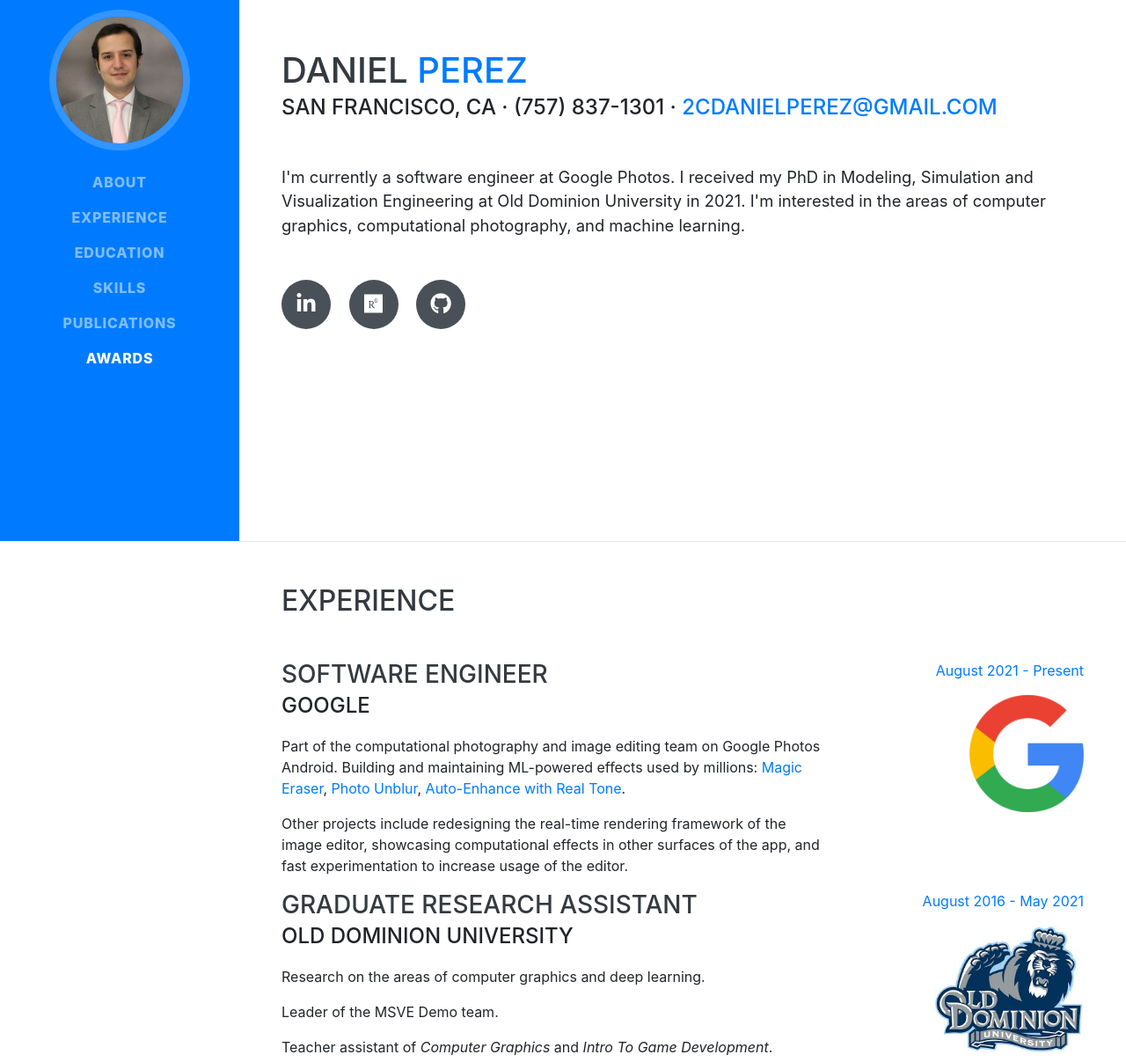
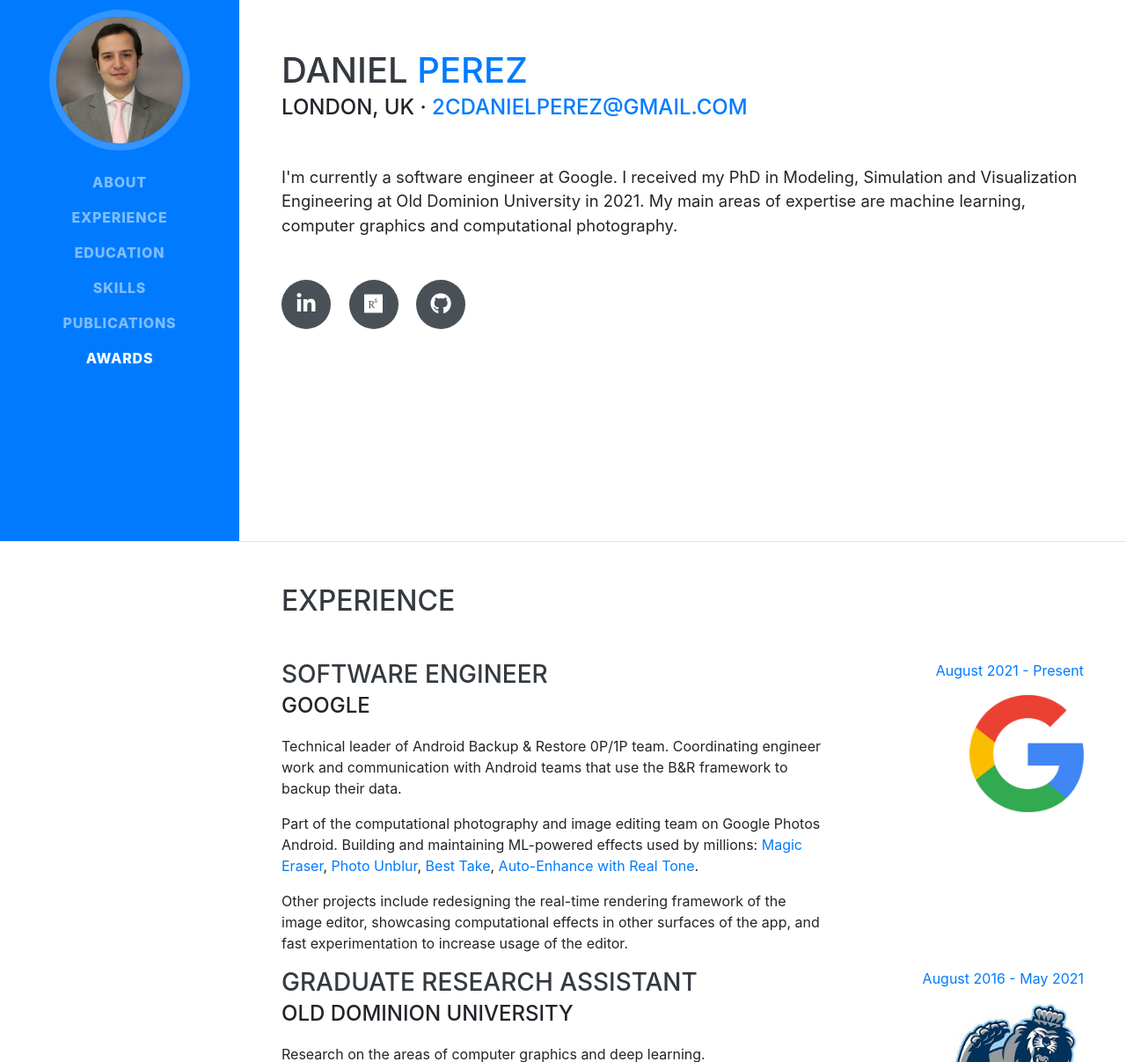
Before and after one commit to DandiC/dandic.github.io, a website with bundled scripts: page index.html in a window 1280 px wide. Shown: the part 185-1392 px from the top of the page at 88% size. Built offline with nearby package versions, Linux system fonts and the light colour scheme; a web font is replaced by a local one.

Commit message:
Update index.html

```diff
--- a/index.html
+++ b/index.html
@@ -66,10 +66,10 @@
         <h1 class="mb-0">Daniel
           <span class="text-primary">Perez</span>
         </h1>
-        <div class="subheading mb-5">San Francisco, CA · (757) 837-1301 ·
+        <div class="subheading mb-5">London, UK ·
           <a href="mailto:2cdanielperez@gmail.com">2cdanielperez@gmail.com</a>
         </div>
-        <p class="lead mb-5">I'm currently a software engineer at Google Photos. I received my PhD in Modeling, Simulation and Visualization Engineering at Old Dominion University in 2021. I'm interested in the areas of computer graphics, computational photography, and machine learning.</p>
+        <p class="lead mb-5">I'm currently a software engineer at Google. I received my PhD in Modeling, Simulation and Visualization Engineering at Old Dominion University in 2021. My main areas of expertise are machine learning, computer graphics and computational photography.</p>
         <div class="social-icons">
           <a href="https://www.linkedin.com/in/daniel-p%C3%A9rez-ib%C3%A1%C3%B1ez-113722114/?lipi=urn%3Ali%3Apage%3Ad_flagship3_profile_view_base%3BSz%2BoloafSyCcT4lG6c%2Fsmw%3D%3D&licu=urn%3Ali%3Acontrol%3Ad_flagship3_profile_view_base-nav.settings_view_profile">
             <i class="fab fa-linkedin-in"></i>
@@ -94,7 +94,8 @@
           <div class="resume-content">
             <h3 class="mb-0">Software Engineer</h3>
             <div class="subheading mb-3">Google</div>
-            <p>Part of the computational photography and image editing team on Google Photos Android. Building and maintaining ML-powered effects used by millions: <a href="https://blog.google/products/photos/magic-eraser-android-ios-google-one/" target="_blank">Magic Eraser</a>, <a href="https://store.google.com/intl/en/ideas/pixel-camera-features/" target="_blank">Photo Unblur</a>, <a href="https://store.google.com/intl/en/ideas/real-tone/" target="_blank">Auto-Enhance with Real Tone</a>.</p>
+	    <p>Technical leader of Android Backup & Restore 0P/1P team. Coordinating engineer work and communication with Android teams that use the B&R framework to backup their data.</p>
+            <p>Part of the computational photography and image editing team on Google Photos Android. Building and maintaining ML-powered effects used by millions: <a href="https://blog.google/products/photos/magic-eraser-android-ios-google-one/" target="_blank">Magic Eraser</a>, <a href="https://store.google.com/intl/en/ideas/pixel-camera-features/" target="_blank">Photo Unblur</a>, <a href="https://blog.google/products/photos/how-google-photos-best-take-works" target="_blank">Best Take</a>, <a href="https://store.google.com/intl/en/ideas/real-tone/" target="_blank">Auto-Enhance with Real Tone</a>.</p>
 	    <p>Other projects include redesigning the real-time rendering framework of the image editor, showcasing computational effects in other surfaces of the app, and fast experimentation to increase usage of the editor.</p>
           </div>
           <div class="resume-date text-md-right">
```
